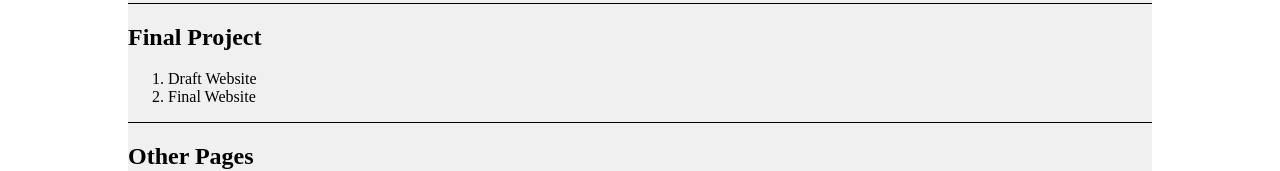
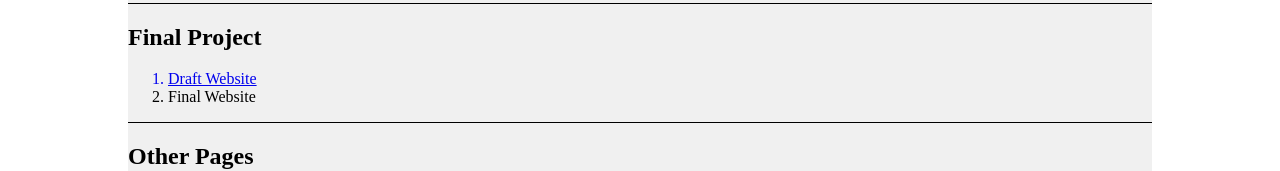
Before and after one commit to izzys0fia/PortfolioIndex, a plain HTML site: page index.html in a window 1280 px wide. Shown: the part 740-911 px from the top of the page. Drawn offline with Linux system fonts and the light colour scheme.

Commit message:
Update index.html

```diff
--- a/index.html
+++ b/index.html
@@ -80,7 +80,7 @@
 			<hr style="border: none; height: 0.3px; background-color: black; width: 100%; margin: 0;">
             <h2>Final Project</h2>
             <ol>
-                <li>Draft Website</li>
+                <a href="https://izzys0fia.github.io/Webframe/" target="_blank"><li>Draft Website</li></a>
                 <li>Final Website</li>
             </ol>
 			<hr style="border: none; height: 0.3px; background-color: black; width: 100%; margin: 0;">
```
